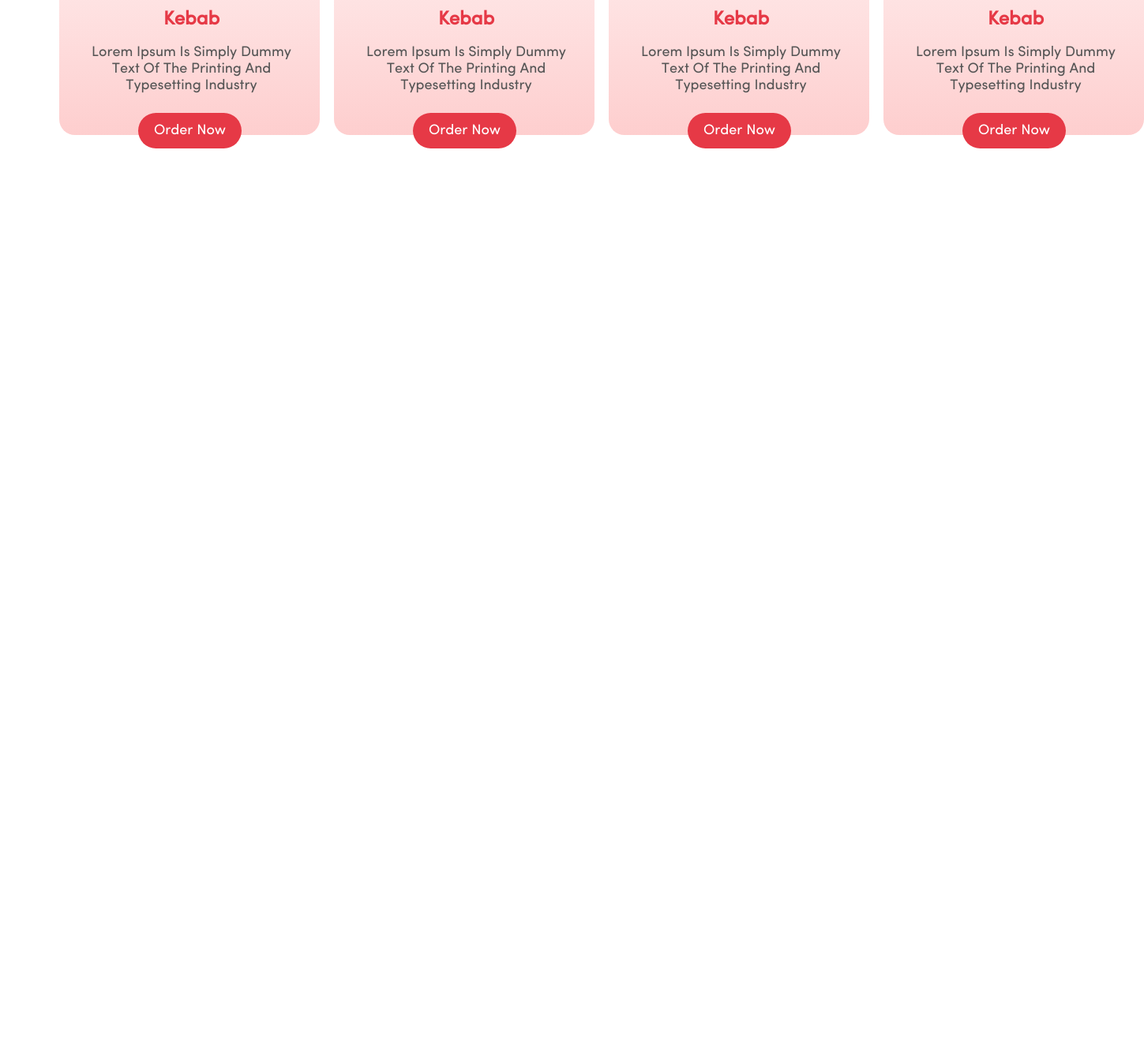
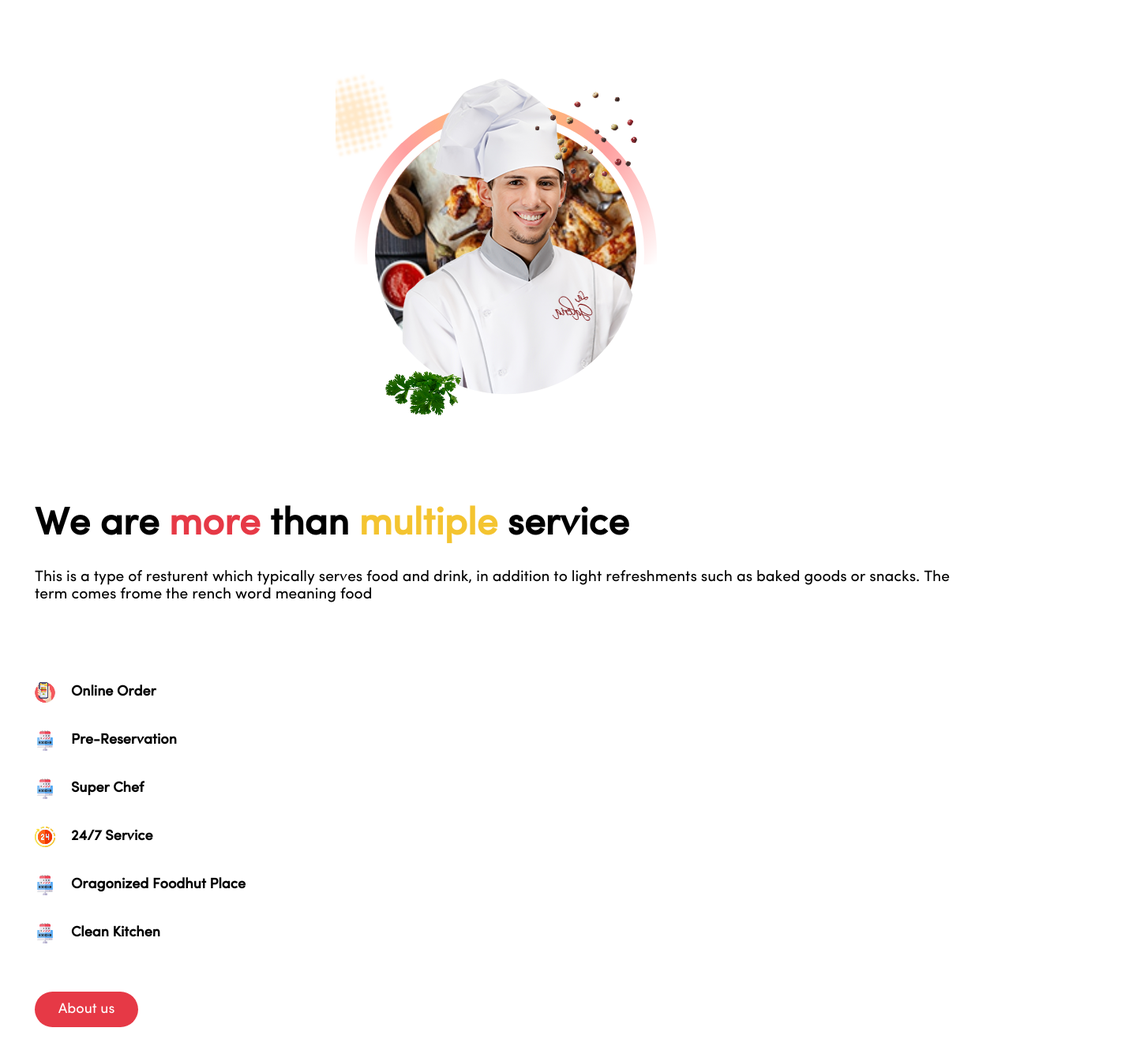
Before and after one commit to Noorasadath/tamrin2-hashemi, a plain HTML site: page index.html in a window 1280 px wide. Shown: the part 1424-2740 px from the top of the page at 79% size, 1449 px wide, since content can reach past the window. Before the commit the page ends 1612 px from the top, so only its background shows below. Drawn offline with Linux system fonts and the light colour scheme.

Commit message:
third-sec-mobile

```diff
--- a/index.html
+++ b/index.html
@@ -188,20 +188,70 @@
      </div>
       </div>
 
+    </div>
+
+
 
 
       <div class="thirdsection">
-        <div class="chef-image">
-          <img src="image/chef.png" alt="chef" class="chef-img">
+        <div class="chef-image-circle">
+          <div class="food-relative">
+            <img src="image/food1.png" alt="kabab" class="chef-food-img">
+            <div class="chef-img">
+             <img src="image/chef.png" alt="chef" >
+              <img src="image/barg2.png" alt="barg" class="barg2">
+              <img src="image/light.png" alt="light" class="light">
+              <img src="image/doone.png" alt="dooneh" class="dooneh">
+          </div>
+          </div>
         </div>
+
+
+        <div class="thirdsec-text">
+          <h1>
+            We are <span class="highlight-red">more</span>
+            than <span class="highlight-yellow">multiple</span>  service
+          </h1>
+         <p>This is a type of resturent which typically serves food and drink, in addition to light refreshments such as baked goods or snacks. The term comes frome the rench word meaning food</p>
+
+        <div class="options-section">
+          <div class="option">
+            <img src="image/image 15.png" alt="image15">
+            <h6>Online Order</h6>
+          </div>
+          <div class="option">
+            <img src="image/image 20.png" alt="image15">
+            <h6>Pre-Reservation</h6>
+          </div>
+          <div class="option">
+            <img src="image/image 20.png" alt="image15">
+            <h6>Super Chef</h6>
+          </div>
+          <div class="option">
+            <img src="image/image 17.png" alt="image15">
+            <h6>24/7 Service</h6>
+          </div>
+          <div class="option">
+            <img src="image/image 20.png" alt="image15">
+            <h6>Oragonized Foodhut Place</h6>
+          </div>
+          <div class="option">
+            <img src="image/image 20.png" alt="image15">
+            <h6>Clean Kitchen</h6>
+          </div>
+          <button class="aboutus-btn">About us</button>
+        </div>
+
+
+        </div>
+
+
+
+
       </div>
 
 
 
 
-
-    </div>
-
-
 </body>
 </html>
--- a/style.css
+++ b/style.css
@@ -294,14 +294,11 @@ body {
   display: block;
 }
 
-.chef-image {
-  position: absolute;
-  bottom: 368px;
-  left: 40px;
-  width: 248px;
-  height: 124px;
-  border-top-left-radius: 124px;
-  border-top-right-radius: 124px;
+.chef-image-circle {
+  width: 383px;
+  height: 191px;
+  border-top-left-radius: 191px;
+  border-top-right-radius: 191px;
   border-bottom-left-radius: 0;
   border-bottom-right-radius: 0;
   background: radial-gradient(circle at top, #FDC55E , #ff9f9f, #fff);
@@ -309,16 +306,107 @@ body {
   display: flex;
   justify-content: center;
   align-items: flex-start;
-}
 
-.chef-img {
-  width: 198px;
-  height: 198px;
+ }
+  .thirdsection{
+    display: flex;
+    margin-top: 150px;
+    justify-content: center;
+    position: relative;
+    flex-direction: column;
+   align-items: center;
+
+  }
+  .food-relative{
+      position: relative;
+  }
+
+.chef-food-img {
+  width: 331px;
+  height: 331px;
   object-fit: cover;
   border: 10px solid white;
   border-radius: 50%;
-  display: block;
 }
+.chef-img {
+  position: absolute;
+  width: 330px;
+  height: 410px;
+  bottom: 0;
+  left: 50%;
+  transform: translateX(-50%);
+}
+
+.barg2,
+.light,
+.dooneh{
+  position: absolute;
+ }
+ .light{
+  top: -10px;
+  left:-50px;
+ }
+ .dooneh{
+  top: 10px;
+  right:-20px;
+ }
+ .barg2{
+  bottom: -45px;
+  left:5px;
+ }
+
+ .thirdsec-text{
+  margin-top: 250px;
+ margin-left:  24px;
+ margin-right:  24px;
+  padding: 20px;
+ }
+ .thirdsec-text h1 {
+  font-size: 3rem;
+    margin-bottom: 0;
+    font-family: "SofiaPro";
+}
+
+.thirdsec-text p {
+  font-size: 1.2rem;
+  color: #000000;
+  font-family: "SofiaPro";
+  margin-top: 29px;
+  margin-bottom: 0;
+}
+
+.options-section{
+  display: flex;
+  flex-direction: column;
+  margin-top: 82px;
+}
+.option{
+  display: flex;
+  flex-direction: row;
+  align-items: center;
+  justify-content: flex-start;
+}
+.option img{
+  width: 26px;
+  height: 26px;
+  margin-right: 10px;
+}
+.option h6{
+  font-size: 18px;
+  font-family: "SofiaPro";
+  margin: 20px 10px;
+}
+.aboutus-btn {
+  width: 131px;
+  height: 45px;
+  margin-top: 44px;
+  background: #e63946;
+  color: white;
+  border: none;
+  padding: 12px 0;
+  border-radius: 30px;
+  font-size: 18px;
+  font-family: "SofiaPro";
 
 
 
@@ -385,7 +473,7 @@ body {
     .food-card-wrapper {
       display: flex;
       flex-direction: row;
-      justify-content: space-between;
+      justify-content: center;
       margin: 0 75px;
       gap: 18px;
          }
```
Also changed, not shown: image/barg1.png (renamed from image/rosemary.png), image/barg2.png (renamed from image/SeekPng.png), image/doone.png (renamed from image/5a3ac62578a9f8.png), image/image 15.png (added), image/image 17.png (added), image/image 20.png (added), image/light.png (renamed from image/Group.png).
